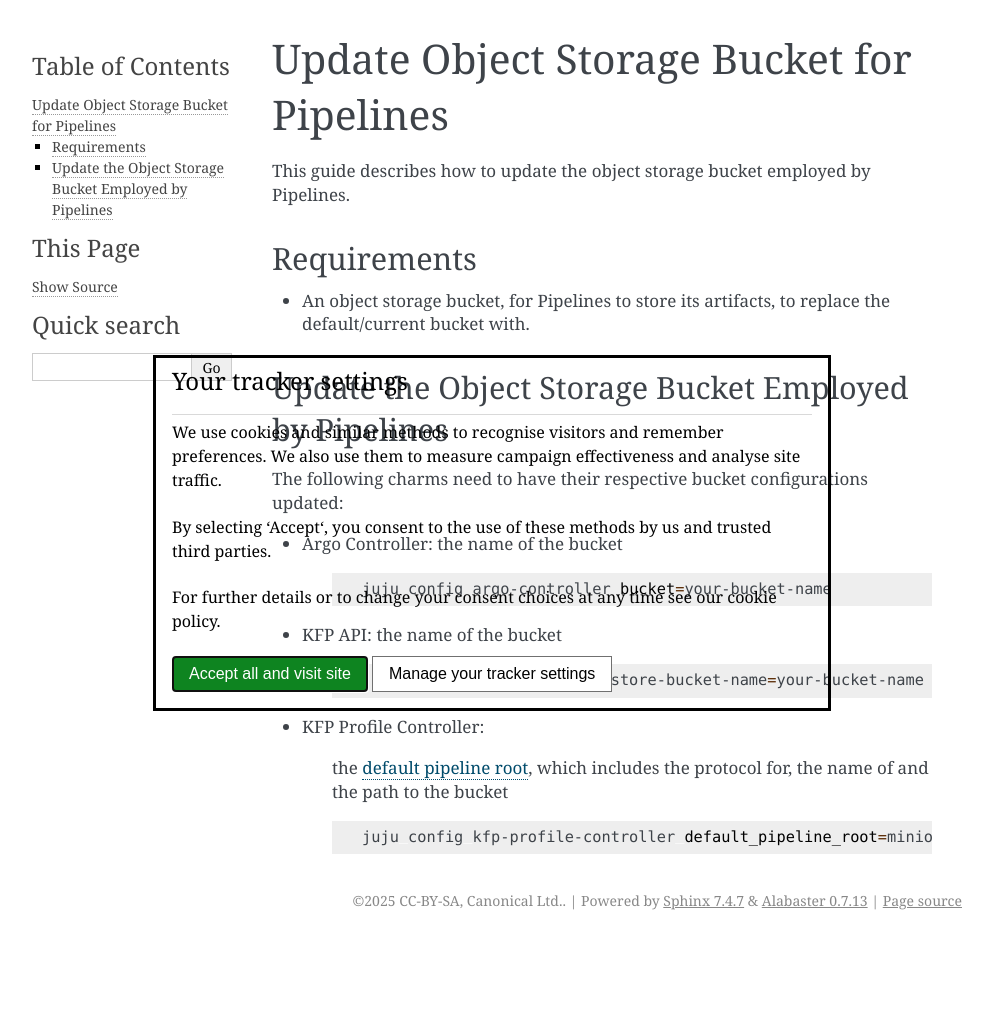
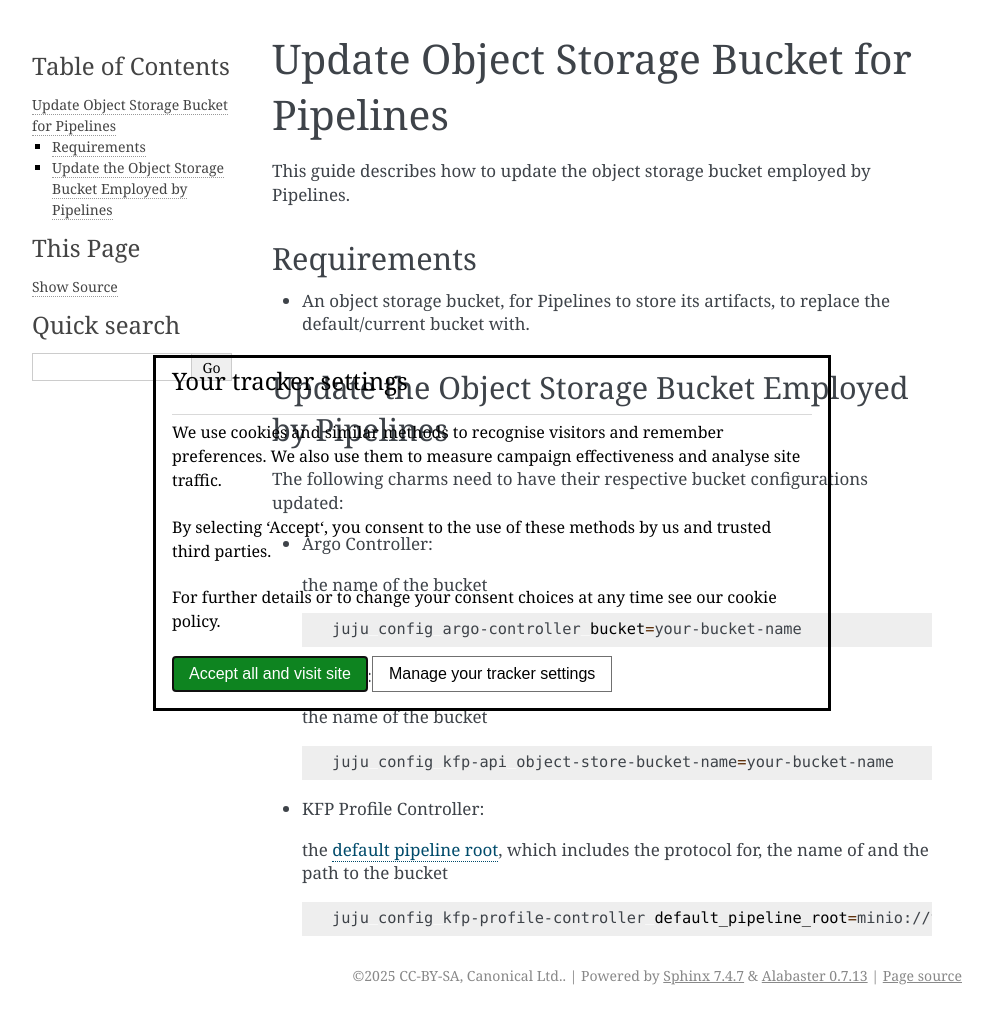
Before and after one commit to canonical/charmed-kubeflow-documentation, a Sphinx documentation site: the page built from docs/how-to/manage/update-object-storage-bucket-for-pipelines.rst, in a window 1280 px wide and 1015 px high. Shown: the whole window, without its empty margins (148-1141 px from the left). Built offline with Sphinx 7.4.7, drawn with Linux system fonts in a browser that asks for light colours.

Commit message:
docs: fix indentation

```diff
--- a/docs/how-to/manage/update-object-storage-bucket-for-pipelines.rst
+++ b/docs/how-to/manage/update-object-storage-bucket-for-pipelines.rst
@@ -17,22 +17,26 @@
 
 The following charms need to have their respective bucket configurations updated:
 
-- Argo Controller: the name of the bucket
+- Argo Controller:
 
-    .. code-block:: bash
+  the name of the bucket
 
-        juju config argo-controller bucket=your-bucket-name
+  .. code-block:: bash
 
-- KFP API: the name of the bucket
+    juju config argo-controller bucket=your-bucket-name
 
-    .. code-block:: bash
+- KFP API:
 
-        juju config kfp-api object-store-bucket-name=your-bucket-name
+  the name of the bucket
+
+  .. code-block:: bash
+
+    juju config kfp-api object-store-bucket-name=your-bucket-name
 
 - KFP Profile Controller:
 
-    the `default pipeline root <https://www.kubeflow.org/docs/components/pipelines/concepts/pipeline-root>`_, which includes the protocol for, the name of and the path to the bucket
+  the `default pipeline root <https://www.kubeflow.org/docs/components/pipelines/concepts/pipeline-root>`_, which includes the protocol for, the name of and the path to the bucket
 
-    .. code-block:: bash
+  .. code-block:: bash
 
-        juju config kfp-profile-controller default_pipeline_root=minio://your-bucket-name/your/bucket/path
+    juju config kfp-profile-controller default_pipeline_root=minio://your-bucket-name/your/bucket/path
```
